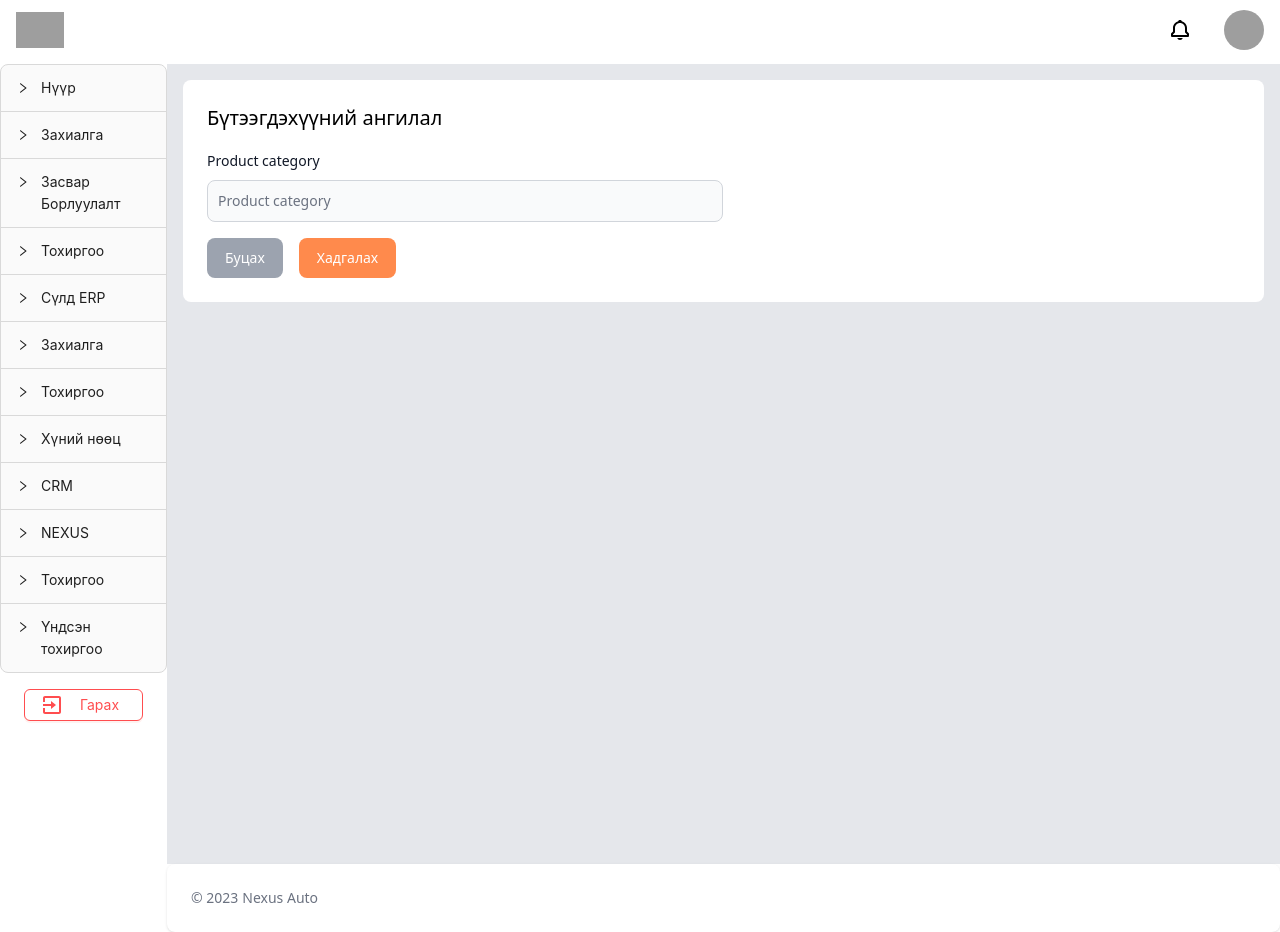
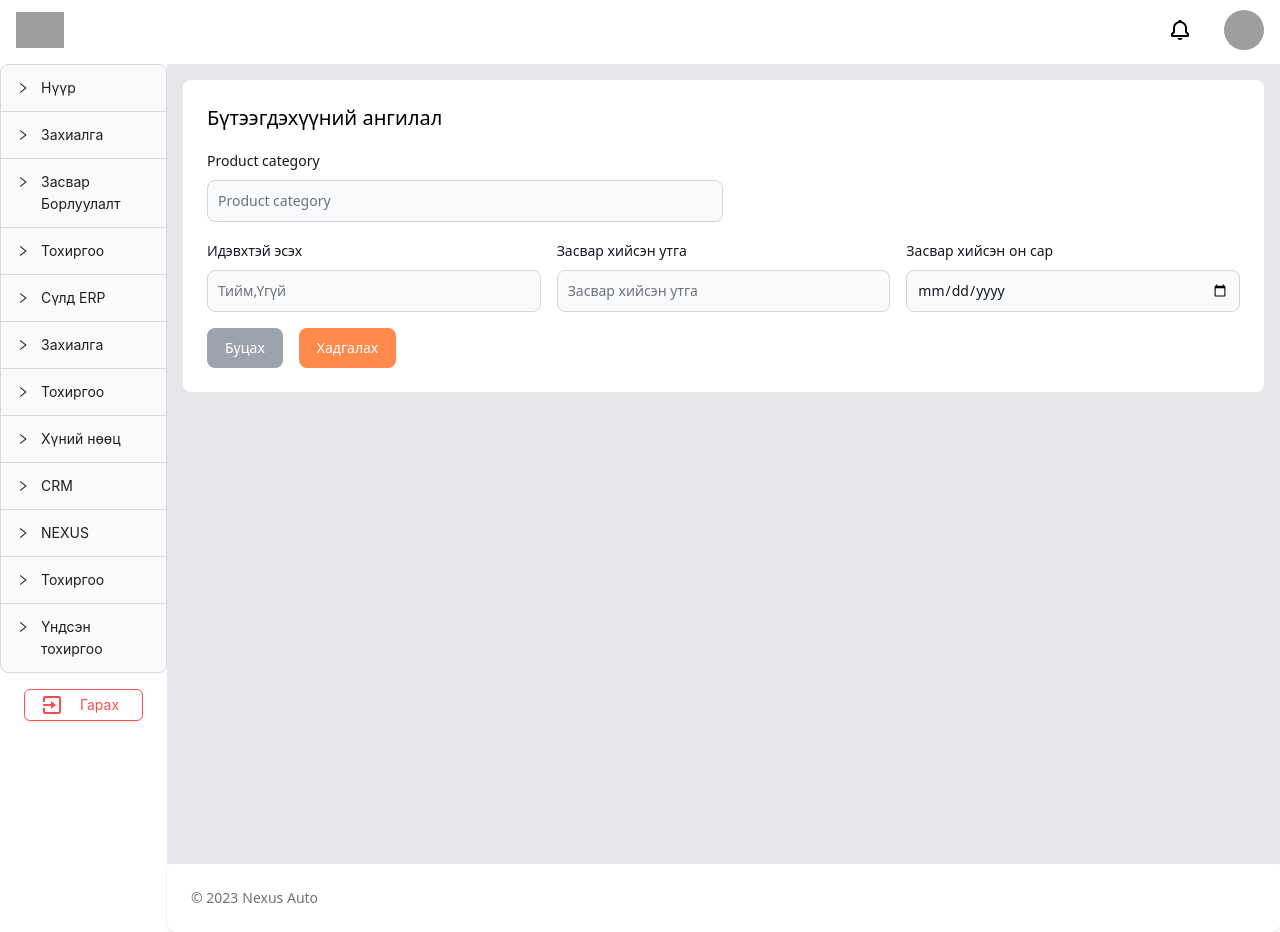
Before and after one commit to Bsodkhuu/systemly_front, a React (Vite) app: page /category in a window 1280 px wide. Built offline with nearby package versions, Linux system fonts and the light colour scheme; grey boxes are pictures that could not be loaded.

Commit message:
aldaani messej console deer chin haragdana shvv

```diff
--- a/src/pages/Order/My/index.tsx
+++ b/src/pages/Order/My/index.tsx
@@ -92,10 +92,10 @@ const My = () => {
                           <Table.Cell>{productData.productDescription}</Table.Cell>
                           <Table.Cell>{productData.prodmetric.typeId}</Table.Cell>
                           <Table.Cell>{productData.prodmetricType}</Table.Cell>
-                          <Table.Cell></Table.Cell>
+                          <Table.Cell>{productData.productCnt}</Table.Cell>
                           <Table.Cell>{productData.priceMain}</Table.Cell>
                           <Table.Cell>{productData.currency}</Table.Cell>
-                          <Table.Cell></Table.Cell>
+                          <Table.Cell>{productData.priceMain * productData.productCnt}</Table.Cell>
                         </Table.Row>
                        ))}
                       </Table.Body>
--- a/src/pages/Suld/order/Category/index.tsx
+++ b/src/pages/Suld/order/Category/index.tsx
@@ -40,6 +40,26 @@ const Category = () => {
                             </div>
                         </div>
                         <div className="flex gap-4">
+                            <div className="w-1/2">
+                                <div className="mb-2 block">
+                                    <Label htmlFor="activeFlag" value="Идэвхтэй эсэх"/>
+                                </div>
+                                <TextInput id="activeFlag" placeholder="Тийм,Үгүй" {...register("activeFlag")}/>
+                            </div>
+                            <div className="w-1/2">
+                                <div className="mb-2 block">
+                                    <Label htmlFor="deleteFlag" value="Засвар хийсэн утга"/>
+                                </div>
+                                <TextInput id="deleteFlag" placeholder="Засвар хийсэн утга " {...register("deleteFlag")}/>
+                            </div>
+                            <div className="w-1/2">
+                                <div className="mb-2 block">
+                                    <Label htmlFor="deleteDate" value="Засвар хийсэн он сар"/>
+                                </div>
+                                <TextInput id="deleteDate"  type="date" placeholder="Засвар хийсэн он сар" {...register("deleteDate")}/>
+                            </div>
+                        </div>
+                        <div className="flex gap-4">
                           <Button className="bg-gray-400">Буцах</Button>
                           <Button className="bg-orange-400" onClick={handleSubmit(onSubmit)}>Хадгалах</Button>
                        </div>
--- a/src/pages/Suld/order/Orders/index.tsx
+++ b/src/pages/Suld/order/Orders/index.tsx
@@ -207,8 +207,8 @@ const Orders = () => {
                                                 <Table.Cell>{product.productDescription}</Table.Cell>
                                                 <Table.Cell>{product.priceMain}</Table.Cell>
                                                 <Table.Cell>{product.productFits.positionId}</Table.Cell>
-                                                <Table.Cell></Table.Cell>
-                                                <Table.Cell></Table.Cell>
+                                                <Table.Cell>{product.productCnt}</Table.Cell>
+                                                <Table.Cell>{product.productCnt * product.priceMain}</Table.Cell>
                                             </Table.Row>
                                         ))}
                                         </Table.Body>
--- a/src/pages/Suld/order/Product/index.tsx
+++ b/src/pages/Suld/order/Product/index.tsx
@@ -18,7 +18,6 @@ const ProductAdd = () => {
             priceMain: parseFloat(values.priceMain.toString()),
             quantity: parseInt(values.quantity.toString()),
             prodmetricType: parseInt(values.prodmetricType.toString()),
-            productCnt: parseInt(values.productCnt.toString()),
         });
         return response.data;
     }
--- a/src/pages/Suld/order/ProductCategory/index.tsx
+++ b/src/pages/Suld/order/ProductCategory/index.tsx
@@ -60,6 +60,26 @@ const ProductCategoryAdd = () => {
                             </div>
                         </div>
                         <div className="flex gap-4">
+                            <div className="w-1/2">
+                                <div className="mb-2 block">
+                                    <Label htmlFor="activeFlag" value="Идэвхтэй эсэх"/>
+                                </div>
+                                <TextInput id="activeFlag" placeholder="Тийм,Үгүй" {...register("activeFlag")}/>
+                            </div>
+                            <div className="w-1/2">
+                                <div className="mb-2 block">
+                                    <Label htmlFor="deleteFlag" value="Засвар хийсэн утга"/>
+                                </div>
+                                <TextInput id="deleteFlag" placeholder="Засвар хийсэн утга " {...register("deleteFlag")}/>
+                            </div>
+                            <div className="w-1/2">
+                                <div className="mb-2 block">
+                                    <Label htmlFor="deleteDate" value="Засвар хийсэн он сар"/>
+                                </div>
+                                <TextInput id="deleteDate"  type="date" placeholder="Засвар хийсэн он сар" {...register("deleteDate")}/>
+                            </div>
+                        </div>
+                        <div className="flex gap-4">
                           <Button className="bg-gray-400">Буцах</Button>
                           <Button className="bg-orange-400" onClick={handleSubmit(onSubmit)}>Хадгалах</Button>
                        </div>
--- a/src/pages/Suld/order/VehicleCategory/VehicleSub/index.tsx
+++ b/src/pages/Suld/order/VehicleCategory/VehicleSub/index.tsx
@@ -45,6 +45,27 @@ const VehicleSub = () => {
                                 <TextInput id="mn" placeholder="Монгол нэрээр бичнэ үү " {...register("mn")}/>
                             </div>
                         </div>
+
+                        <div className="flex gap-4">
+                            <div className="w-1/2">
+                                <div className="mb-2 block">
+                                    <Label htmlFor="activeFlag" value="Идэвхтэй эсэх"/>
+                                </div>
+                                <TextInput id="activeFlag" placeholder="Тийм,Үгүй" {...register("activeFlag")}/>
+                            </div>
+                            <div className="w-1/2">
+                                <div className="mb-2 block">
+                                    <Label htmlFor="deleteFlag" value="Засвар хийсэн утга"/>
+                                </div>
+                                <TextInput id="deleteFlag" placeholder="Засвар хийсэн утга " {...register("deleteFlag")}/>
+                            </div>
+                            <div className="w-1/2">
+                                <div className="mb-2 block">
+                                    <Label htmlFor="deleteDate" value="Засвар хийсэн он сар"/>
+                                </div>
+                                <TextInput id="deleteDate"  type="date" placeholder="Засвар хийсэн он сар" {...register("deleteDate")}/>
+                            </div>
+                        </div>
                         <div className="flex gap-4">
                           <Button className="bg-gray-400">Буцах</Button>
                           <Button className="bg-orange-400" onClick={handleSubmit(onSubmit)}>Хадгалах</Button>
--- a/src/pages/Suld/order/VehicleCategory/index.tsx
+++ b/src/pages/Suld/order/VehicleCategory/index.tsx
@@ -68,6 +68,26 @@ const VehicleCategoryAdd = () => {
                             </div>
                         </div>
                         <div className="flex gap-4">
+                            <div className="w-1/2">
+                                <div className="mb-2 block">
+                                    <Label htmlFor="activeFlag" value="Идэвхтэй эсэх"/>
+                                </div>
+                                <TextInput id="activeFlag" placeholder="Тийм,Үгүй" {...register("activeFlag")}/>
+                            </div>
+                            <div className="w-1/2">
+                                <div className="mb-2 block">
+                                    <Label htmlFor="deleteFlag" value="Засвар хийсэн утга"/>
+                                </div>
+                                <TextInput id="deleteFlag" placeholder="Засвар хийсэн утга " {...register("deleteFlag")}/>
+                            </div>
+                            <div className="w-1/2">
+                                <div className="mb-2 block">
+                                    <Label htmlFor="deleteDate" value="Засвар хийсэн он сар"/>
+                                </div>
+                                <TextInput id="deleteDate"  type="date" placeholder="Засвар хийсэн он сар" {...register("deleteDate")}/>
+                            </div>
+                        </div>
+                        <div className="flex gap-4">
                           <Button className="bg-gray-400">Буцах</Button>
                           <Button className="bg-orange-400" onClick={handleSubmit(onSubmit)}>Хадгалах</Button>
                        </div>
```
Also changed, not shown: src/pages/API/index.tsx (+68 -5 lines), src/pages/Order/Inquiry/index.tsx (+7 -4 lines), src/pages/Order/zahialga.tsx (+3 -9 lines), src/pages/Suld/order/asuulguud.tsx (+43 -32 lines).
